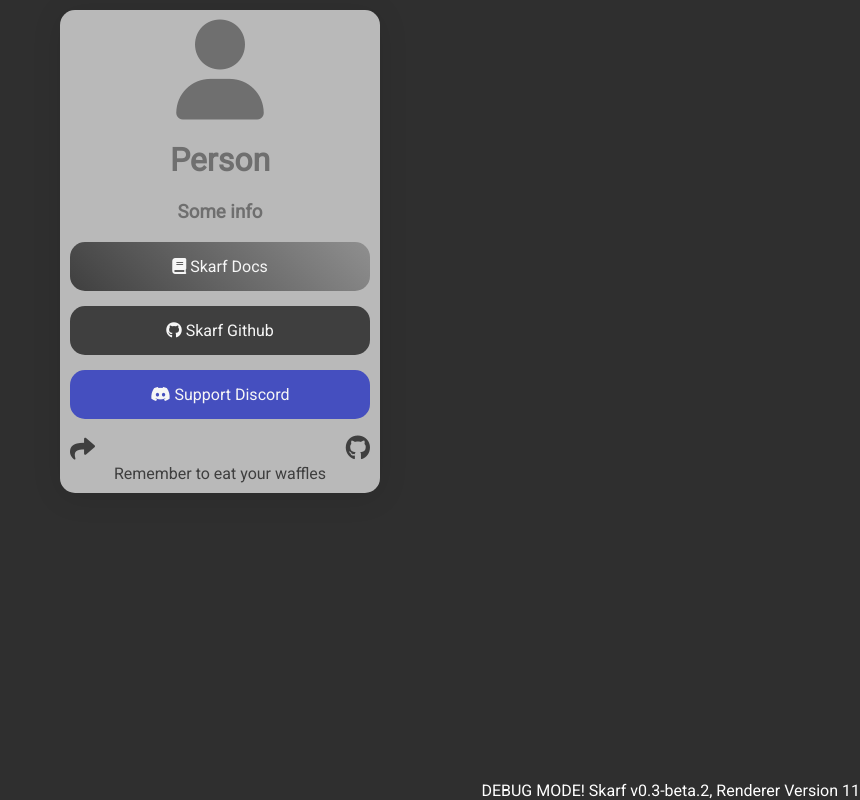
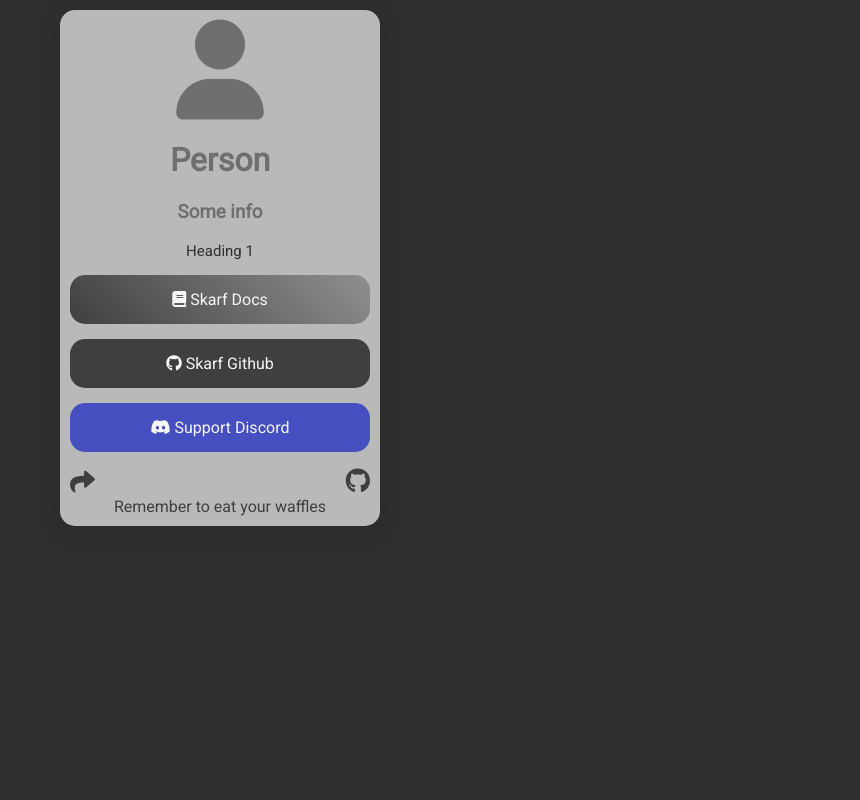
Before and after one commit to woooferz/skarf, a Flask app: page / in a window 1280 px wide. Shown: the whole page, without its empty margins (420-1280 px from the left). Run offline with Flask 2, Linux system fonts and the light colour scheme.

Commit message:
fixed issue Headers in link list #33

```diff
--- a/config/config.yml
+++ b/config/config.yml
@@ -1,6 +1,6 @@
 version: 11
 static: false
-debug: true
+debug: false
 settings:
   credits: false
   card:
@@ -37,6 +37,11 @@
       border-radius: '100'
   body:
     links:
+      - name: Heading 1
+        heading: true
+        text-color: '#2f2f2f'
+        text-size: '15'
+        link-underline: false
       - name: Skarf Docs # Frienly Name of link
         link: https://skarf-docs.readthedocs.io/en/latest/index.html # The link to the link
         image: # same as the 'image' item above
--- a/res/css/style.css
+++ b/res/css/style.css
@@ -136,7 +136,7 @@
 
   border-radius: 15px;
 }
-ul.social-list > li.social-item > a {
+ul.social-list > li.social-item > a.social-link-link {
   color: inherit;
   text-decoration: none;
   padding: 15px;
@@ -190,3 +190,10 @@
   bottom: 0;
   right: 0;
 }
+a.heading-link {
+  color: inherit;
+}
+
+a.heading-link {
+  text-decoration: none;
+}
--- a/templates/versions/11.html
+++ b/templates/versions/11.html
@@ -98,11 +98,21 @@
       <!--Waffle-->
       <ul class="social-list">
         {% for link in config['body']['links'] %}
+        {% if link['heading'] %}
+        <li class="social-item" style="color: {{ link['text-color'] }}; {% if link['text-size'] %}font-size: {{ link['text-size'] }}px;{%endif%}" >
+        {% if link['link'] %}
+        <a href="{{ link['link'] }}" class="heading-link" {% if link['underline']%}style="text-decoration: underline;"{% endif%}>
+        {{ link['name'] }}</a>
+        {% else %}
+        {{ link['name']}}
+        {% endif %}
+        </li>
+        {% else %}
         <li
           style="{% if link['color'] and not link['color-2'] %}background-color: {{ link['color'] }}; {% elif link['color-2'] and link['color'] %}background: linear-gradient({{ link['color-deg'] }}deg, {{ link['color'] }} 0%, {{ link['color-2'] }} 100%);{% else %}background: none; {% endif%}{% if link['text-color'] %}color: {{ link['text-color'] }};{%endif%}{% if link['border'] %}border: solid {{ link['border'] }}{% if link['border-size'] %} {{ link['border-size'] }}px{% endif %};{%endif%}"
           class="social-item"
         >
-          <a {% if link['copy'] == False or link['copy'] == None  %}href="{{ link['link'] }}" {% else %}onclick="copyTextToClipboard('{{ link['link' ]}}', 'Copied text to clipboard.')"{% endif %}>
+          <a class="social-link-link" {% if link['copy'] == False or link['copy'] == None  %}href="{{ link['link'] }}" {% else %}onclick="copyTextToClipboard('{{ link['link' ]}}', 'Copied text to clipboard.')"{% endif %}>
             {% if link['image']['type'] == "font-awesome" %}
             <i
               class="fa-{{ link['image']['style'] }} fa-{{ link['image']['content'] }}" style="{% if link['image']['mode'] == 'left' %}float: left; {% elif link['image']['mode'] == 'right' %}float: right; {% endif %}"
@@ -118,6 +128,7 @@
             {% endif %} <span>{{ link['name'] }}</span> </a
           >
         </li>
+        {% endif %}
         {% endfor %}
       </ul>
       {% if config['footer']['mini-links'] %}
```
